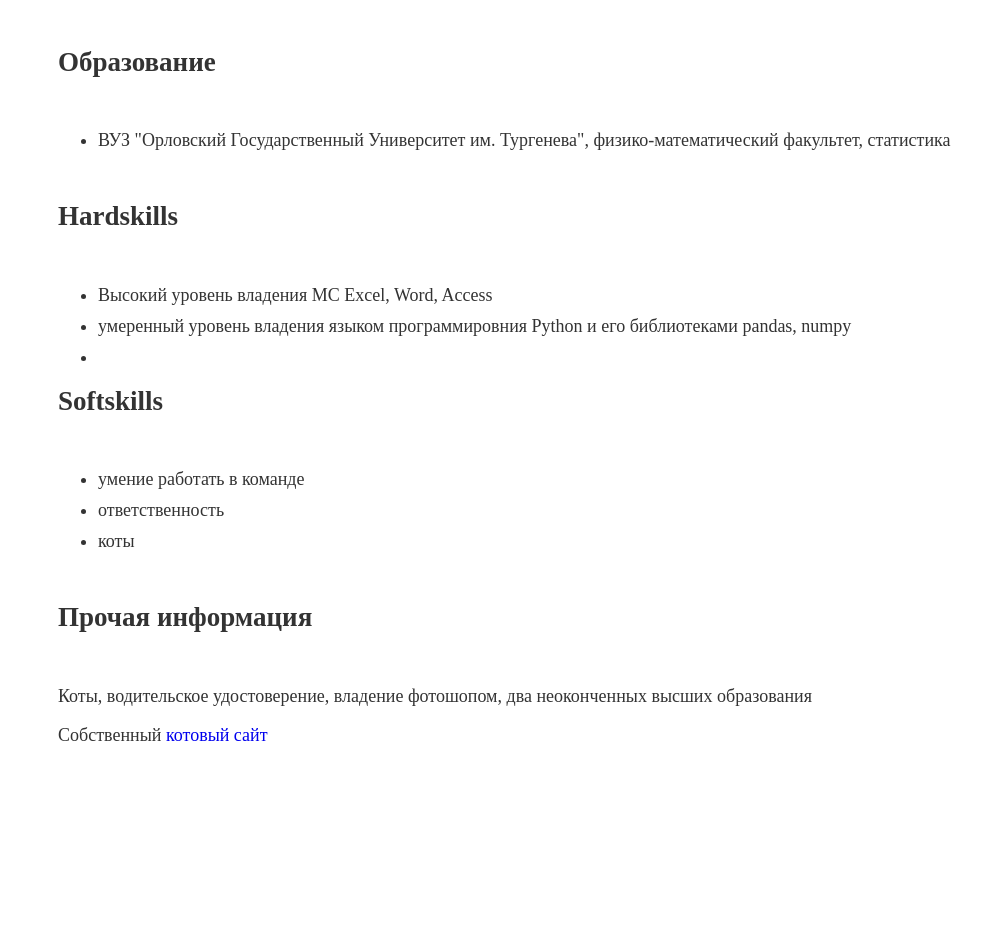
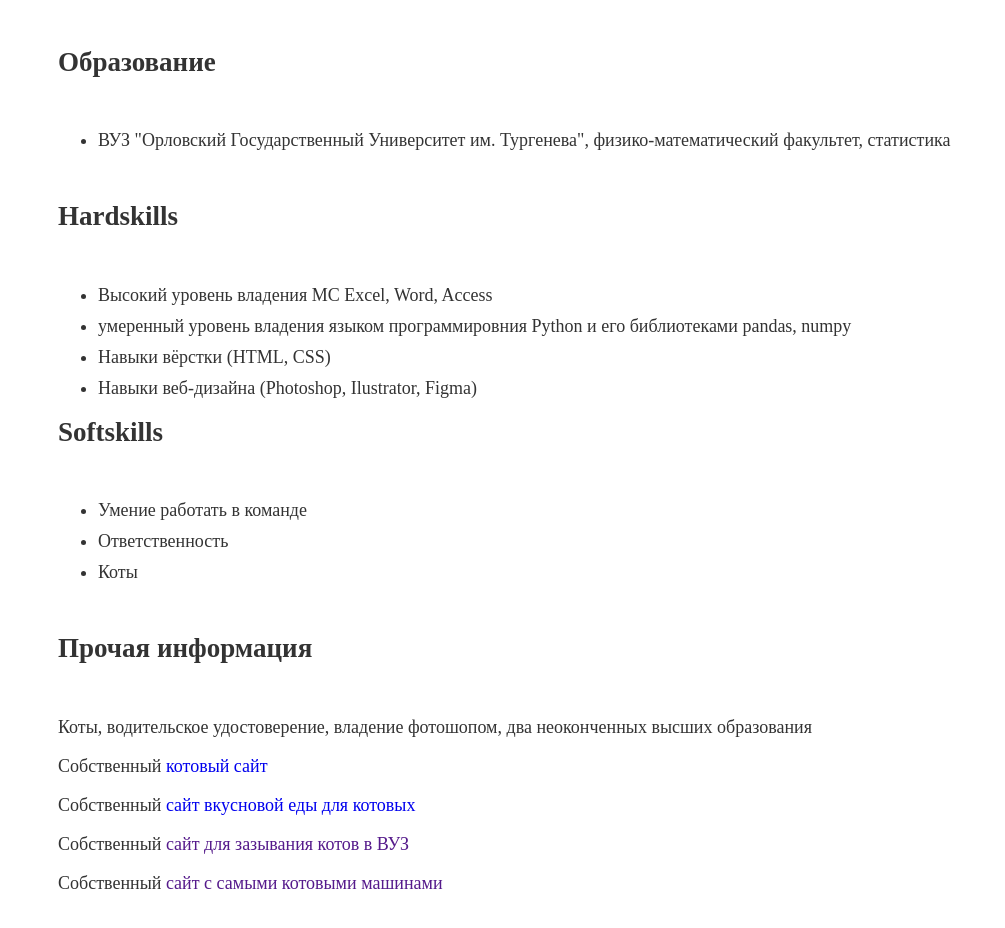
Before and after one commit to lufikow/lufikow.github.io, a plain HTML site: page index.html in a window 1280 px wide. Shown: the part 166-1094 px from the top of the page, without its empty margins (0-1005 px from the left). Before the commit the page ends 962 px from the top, so only its background shows below. Drawn offline with Linux system fonts and the light colour scheme.

Commit message:
Update index.html

```diff
--- a/index.html
+++ b/index.html
@@ -19,19 +19,23 @@
     <ul>
       <li>Высокий уровень владения MC Excel, Word, Access</li>
       <li>умеренный уровень владения языком программировния Python и его библиотеками pandas, numpy</li>
-      <li></li>
+      <li>Навыки вёрстки (HTML, CSS)</li>
+      <li>Навыки веб-дизайна (Photoshop, Ilustrator, Figma)</li>
     </ul>
       <h2>Softskills</h2>
     <ul>
-      <li>умение работать в команде</li>
-      <li>ответственность</li>
-      <li>коты</li>
+      <li>Умение работать в команде</li>
+      <li>Ответственность</li>
+      <li>Коты</li>
     </ul>
   </section>
   <section>
     <h2>Прочая информация</h2>
     <p>Коты, водительское удостоверение, владение фотошопом, два неоконченных высших образования</p>
-    <p>Собственный <a href="https://lufikow.github.io/mamon/">котовый сайт</a></p>
+    <p>Собственный <a href = "https://lufikow.github.io/mamon/">котовый сайт</a></p>
+    <p>Собственный <a href = "https://lufikowzlaba.tilda.ws/laboratoryprostopiz">сайт вкусновой еды для котовых</a></p>
+    <p>Собственный <a href = "">сайт для зазывания котов в ВУЗ</a></p>
+    <p>Собственный <a href = "">сайт с самыми котовыми машинами</a></p>
   </section>
   </body>
 </html>
```
